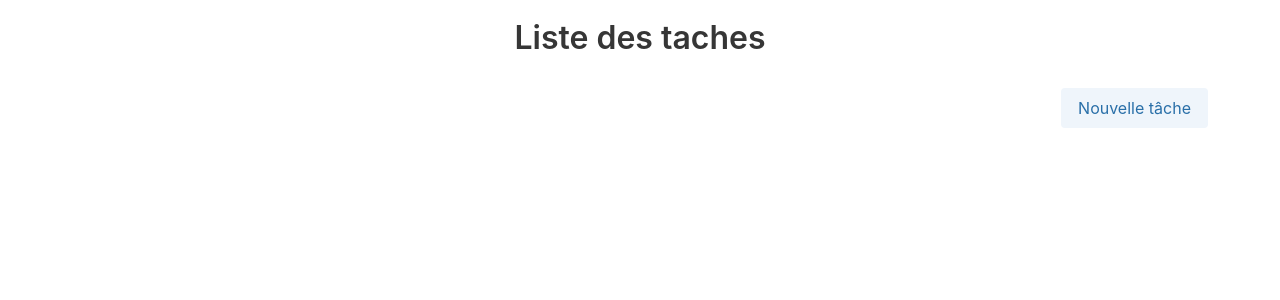
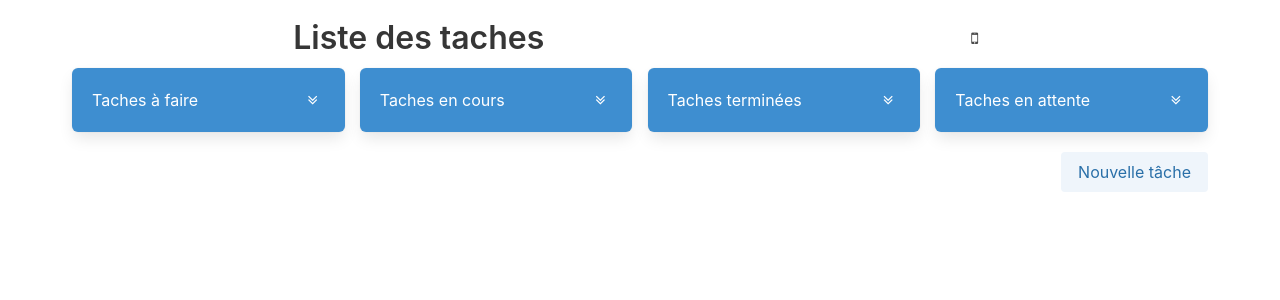
Before and after one commit to thibautleclere/taches, an Angular app: page / in a window 1280 px wide. Shown: the top 300 px of the page. Built offline with nearby package versions, Linux system fonts and the light colour scheme; what ngx-drag-drop would draw is missing.

Commit message:
design affichage => accordeon + mode desktop possible

```diff
--- a/src/app/app.component.html
+++ b/src/app/app.component.html
@@ -1,6 +1,15 @@
-<div class="container">
-  <h1 class="title has-text-centered">Liste des taches</h1>
-  <ng-container *ngIf="tasks.length > 0">
+<div class="container" [ngClass]="{'desktop': desktopMode}">
+  <div class="header">
+    <h1 class="title has-text-centered">
+      Liste des taches
+    </h1>
+    <span class="icon" *ngIf="desktopMode" (click)="desktopMode = false">
+      <i class="fa fa-desktop" aria-hidden="true"></i>
+    </span>
+    <span class="icon" *ngIf="!desktopMode" (click)="desktopMode = true">
+      <i class="fa fa-mobile-phone" aria-hidden="true"></i>
+    </span>
+  </div>
   <div class="columns body-tasks">
     <div
       class="column is-one-quarter todo"
@@ -8,9 +17,14 @@
       (dndDragover)="onDragover($event)"
       (dndDrop)="onDrop($event)"
     >
-        <div class="box hero is-info has-text-centered">
-          Taches à faire
+      <div class="box has-background-info"
+           (click)="expandedTodo = !expandedTodo">
+        <span>Taches à faire</span>
+        <span class="icon" [ngClass]="{'rotated': !expandedTodo}">
+          <i class="fa fa-angle-double-down" aria-hidden="true"></i>
+        </span>
       </div>
+      <div class="tasks-container" [ngClass]="{'hidden': !expandedTodo, 'displayed': expandedTodo}">
         <ng-container *ngFor="let t of todos">
           <div [draggable]="true"
             class="is-task box todo"
@@ -25,15 +39,20 @@
           </div>
         </ng-container>
       </div>
+    </div>
     <div
       class="column is-one-quarter doing"
       dndDropzone
       (dndDragover)="onDragover($event)"
       (dndDrop)="onDrop($event)"
     >
-        <div class="box hero is-info has-text-centered">
+      <div class="box has-background-info" (click)="expandedDoing = !expandedDoing">
         Taches en cours
+        <span class="icon" [ngClass]="{'rotated': !expandedDoing}">
+          <i class="fa fa-angle-double-down" aria-hidden="true"></i>
+        </span>
       </div>
+      <div class="tasks-container" [ngClass]="{'hidden': !expandedDoing, 'displayed': expandedDoing}">
         <ng-container *ngFor="let t of doings">
           <div [draggable]="true"
                class="is-task box doing"
@@ -48,15 +67,20 @@
           </div>
         </ng-container>
       </div>
+    </div>
     <div
       class="column is-one-quarter done"
       dndDropzone
       (dndDragover)="onDragover($event)"
       (dndDrop)="onDrop($event)"
     >
-        <div class="box hero is-info has-text-centered">
+      <div class="box has-background-info" (click)="expandedDone = !expandedDone">
         Taches terminées
+        <span class="icon" [ngClass]="{'rotated': !expandedDone}">
+          <i class="fa fa-angle-double-down" aria-hidden="true"></i>
+        </span>
       </div>
+      <div class="tasks-container" [ngClass]="{'hidden': !expandedDone, 'displayed': expandedDone}">
         <ng-container *ngFor="let t of dones">
           <div
             class="is-task box has-background-grey has-text-white-ter"
@@ -72,15 +96,20 @@
           </div>
         </ng-container>
       </div>
+    </div>
     <div
       class="column is-last is-one-quarter pending"
       dndDropzone
       (dndDragover)="onDragover($event)"
       (dndDrop)="onDrop($event)"
     >
-        <div class="box hero is-info has-text-centered">
+      <div class="box has-background-info" (click)="expandedPending = !expandedPending">
         Taches en attente
+        <span class="icon" [ngClass]="{'rotated': !expandedPending}">
+          <i class="fa fa-angle-double-down" aria-hidden="true"></i>
+        </span>
       </div>
+      <div class="tasks-container" [ngClass]="{'hidden': !expandedPending, 'displayed': expandedPending}">
         <ng-container *ngFor="let t of pendings">
           <div
             class="is-task box pending"
@@ -97,7 +126,7 @@
         </ng-container>
       </div>
     </div>
-  </ng-container>
+  </div>
 
   <div class="columns">
     <div class="column actions">
--- a/src/app/app.component.sass
+++ b/src/app/app.component.sass
@@ -1,5 +1,14 @@
 .container
   padding: 20px
+  &.desktop
+    width: 750px
+  .header
+    display: flex
+    justify-content: space-around
+    align-items: center
+    margin-bottom: 1.5rem
+    .title
+      margin-bottom: 0
   .actions
     display: flex
     justify-content: flex-end
@@ -18,14 +27,32 @@
       background-color: #FF8C00
 .column
   border-radius: 5px
+  &.overlap
+    box-shadow: rgba(149, 157, 165, 0.2) 0px 8px 24px
+    animation: ease
+  &.is-one-quarter
+    padding: 0
+    .has-background-info
+      display: flex
+      justify-content: space-between
+      color: white
+      cursor: pointer
+      margin-bottom: unset
+      .icon.rotated
+        transform: rotate(270deg)
+        transition: transform 0.26s ease
+    .tasks-container
+      overflow: hidden
+      box-shadow: rgba(50, 50, 93, 0.25) 0px 13px 27px -5px, rgba(0, 0, 0, 0.3) 0px 8px 16px -8px
+      &.hidden
+        max-height: 0rem
+        transition: max-height 0.26s ease
+      &.displayed
+        max-height: 20rem
+        transition: max-height 0.26s ease
 @media screen and (min-width: 700px)
   .columns
     display: flex
     justify-content: space-between
   .column.is-one-quarter
-    box-shadow: rgba(50, 50, 93, 0.25) 0px 13px 27px -5px, rgba(0, 0, 0, 0.3) 0px 8px 16px -8px
     width: 24%
-    padding: 0
-    &.overlap
-      box-shadow: rgba(149, 157, 165, 0.2) 0px 8px 24px
-      animation: ease
--- a/src/app/app.component.ts
+++ b/src/app/app.component.ts
@@ -1,4 +1,4 @@
-import { Component, OnInit, ViewChild } from '@angular/core';
+import {Component, OnInit, ViewChild} from '@angular/core';
 import { ITasks, StatusEnum } from './interfaces';
 import { ModalsComponent } from './modals/modals.component';
 import { DndDropEvent } from 'ngx-drag-drop';
@@ -17,6 +17,11 @@ export class AppComponent implements OnInit {
     public doings: ITasks[] = [];
     public dones: ITasks[] = [];
     public pendings: ITasks[] = [];
+    public expandedTodo: boolean = true;
+    public expandedDoing: boolean = true;
+    public expandedDone: boolean = true;
+    public expandedPending: boolean = true;
+    public desktopMode: boolean = false;
     private classes: string[] = ['todo', 'doing', 'done', 'pending'];
 
     public ngOnInit() {
@@ -30,10 +35,7 @@ export class AppComponent implements OnInit {
     }
 
     public onDragover(event: DragEvent): void {
-        const columns = document.getElementsByClassName('is-one-quarter');
-        for (let columnKey in columns) {
-            columns[columnKey].classList?.remove('overlap');
-        }
+        this.resetOverlap();
         const element = event.currentTarget as Element;
         if (this.classes.some((className: string) => element?.classList?.contains(className))) {
             element.classList.add('overlap');
@@ -41,6 +43,7 @@ export class AppComponent implements OnInit {
     }
 
     public onDrop(dropEvent: DndDropEvent): void {
+        this.resetOverlap();
         const element = dropEvent.event.currentTarget as Element;
         const draggingTask: ITasks = dropEvent.data;
         const task = this.tasks.find((t) => t.label === draggingTask.label);
@@ -81,4 +84,11 @@ export class AppComponent implements OnInit {
         this.dones = this.tasks.filter((t) => t.status === StatusEnum.DONE);
         this.pendings = this.tasks.filter((t) => t.status === StatusEnum.PENDING);
     }
+
+    private resetOverlap(): void {
+        const columns = document.getElementsByClassName('is-one-quarter');
+        for (let columnKey in columns) {
+            columns[columnKey].classList?.remove('overlap');
+        }
+    }
 }
```
Lines whose indentation alone changed are shown as unchanged.
